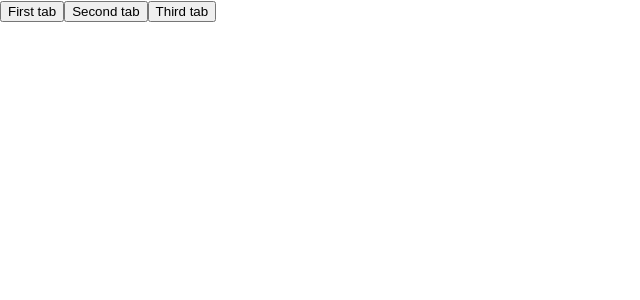
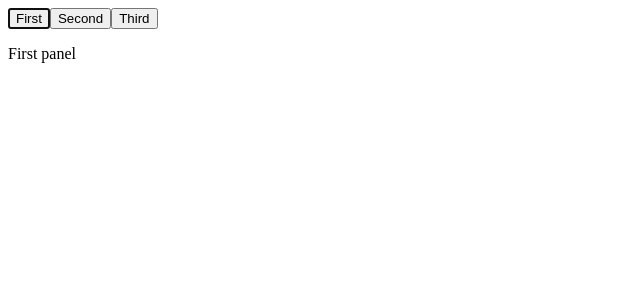
Before and after one commit to robdodson/react-tabs, a React (Create React App) app: page / in a window 1280 px wide. Shown: the top 300 px of the page, without its empty margins (0-640 px from the left). Built offline with nearby package versions, Linux system fonts and the light colour scheme.

Commit message:
auto tabs with a bit of prop drilling

```diff
--- a/src/App.css
+++ /dev/null
@@ -1,38 +0,0 @@
-.App {
-  text-align: center;
-}
-
-.App-logo {
-  height: 40vmin;
-  pointer-events: none;
-}
-
-@media (prefers-reduced-motion: no-preference) {
-  .App-logo {
-    animation: App-logo-spin infinite 20s linear;
-  }
-}
-
-.App-header {
-  background-color: #282c34;
-  min-height: 100vh;
-  display: flex;
-  flex-direction: column;
-  align-items: center;
-  justify-content: center;
-  font-size: calc(10px + 2vmin);
-  color: white;
-}
-
-.App-link {
-  color: #61dafb;
-}
-
-@keyframes App-logo-spin {
-  from {
-    transform: rotate(0deg);
-  }
-  to {
-    transform: rotate(360deg);
-  }
-}
--- a/src/App.js
+++ b/src/App.js
@@ -1,25 +1,17 @@
 import Tabs from './Tabs';
 import TabList from './TabList';
 import Tab from './Tab';
-// import TabPanels from './TabPanels';
-// import TabPanel from './TabPanel';
+import TabPanels from './TabPanels';
+import TabPanel from './TabPanel';
 
 function App() {
   return (
     <div className="App">
       <Tabs>
         <TabList>
-          <Tab label="First tab" />
-          <Tab label="Second tab" />
-          <Tab label="Third tab" />
-        </TabList>
-      </Tabs>
-
-      {/* <Tabs>
-        <TabList>
-          <Tab>First tab</Tab>
-          <Tab>Second tab</Tab>
-          <Tab>Third tab</Tab>
+          <Tab label="First" />
+          <Tab label="Second" />
+          <Tab label="Third" />
         </TabList>
         <TabPanels>
           <TabPanel>
@@ -32,7 +24,7 @@ function App() {
             <p>Third panel</p>
           </TabPanel>
         </TabPanels>
-      </Tabs> */}
+      </Tabs>
     </div>
   );
 }
--- a/src/Tab.js
+++ b/src/Tab.js
@@ -1,16 +1,24 @@
-import { Component } from 'react';
+import { useEffect, useRef } from 'react';
 
-export default class Tab extends Component {
-  render() {
-    const { label, tabsRef } = this.props;
+function Tab({ label, selected }) {
+  const buttonRef = useRef(null);
+
+  useEffect(() => {
+    if (selected) {
+      buttonRef.current.focus();
+    }
+  }, [selected]);
+
   return (
     <button
       className="Tab"
       role="tab"
-        ref={(el) => el && tabsRef.current.push(el)}
+      data-selected={selected ? '' : null}
+      ref={buttonRef}
     >
       {label}
     </button>
   );
 }
-}
+
+export default Tab;
--- a/src/TabList.js
+++ b/src/TabList.js
@@ -1,23 +1,13 @@
-import React, { Component } from 'react';
+import React from 'react';
 
-const TabName = 'Tab';
-
-export default class TabList extends Component {
-  render() {
-    const { children: childrenProp, tabsRef } = this.props;
-
+function TabList(props) {
+  const { children: childrenProp, selectedIndex } = props;
   const children = React.Children.map(childrenProp, (child, i) => {
     if (!React.isValidElement(child)) {
       return;
     }
 
-      if (child.type.name !== TabName) {
-        return;
-      }
-
-      return React.cloneElement(child, {
-        tabsRef,
-      });
+    return React.cloneElement(child, { selected: i === selectedIndex });
   });
 
   return (
@@ -26,4 +16,5 @@ export default class TabList extends Component {
     </div>
   );
 }
-}
+
+export default TabList;
--- /dev/null
+++ b/src/TabPanel.css
@@ -0,0 +1,7 @@
+.TabPanel {
+  display: none;
+}
+
+.TabPanel[data-selected] {
+  display: block;
+}
--- a/src/TabPanel.js
+++ b/src/TabPanel.js
@@ -0,0 +1,15 @@
+import './TabPanel.css';
+
+function TabPanel({ children, selected }) {
+  return (
+    <div
+      className="TabPanel"
+      role="tabpanel"
+      data-selected={selected ? '' : null}
+    >
+      {children}
+    </div>
+  );
+}
+
+export default TabPanel;
--- a/src/TabPanels.js
+++ b/src/TabPanels.js
@@ -0,0 +1,20 @@
+import React from 'react';
+
+function TabPanels(props) {
+  const { children: childrenProp, selectedIndex } = props;
+  const children = React.Children.map(childrenProp, (child, i) => {
+    if (!React.isValidElement(child)) {
+      return;
+    }
+
+    return React.cloneElement(child, { selected: i === selectedIndex });
+  });
+
+  return (
+    <div className="TabPanels" role="presentation">
+      {children}
+    </div>
+  );
+}
+
+export default TabPanels;
--- a/src/Tabs.js
+++ b/src/Tabs.js
@@ -1,76 +1,71 @@
 import React, { Component } from 'react';
-
-const TabListName = 'TabList';
-const TabPanelsName = 'TabPanels';
 
 export default class Tabs extends Component {
   constructor(props) {
     super(props);
-    this.state = { activeIdx: 0 };
-    this.tabsRef = React.createRef();
-    this.panelsRef = React.createRef();
+    this.state = { selectedIndex: 0 };
+    this.ref = React.createRef();
   }
 
-  handleKeyDown = (e) => {
-    switch (e.key) {
-      case 'ArrowLeft':
-        this.previousTab(e);
-        break;
-      case 'ArrowRight':
-        this.nextTab(e);
-        break;
-      default:
-        break;
-    }
+  getTabs = () => {
+    return Array.from(this.ref.current.querySelectorAll('[role = "tab"]'));
   };
 
-  nextTab = (e) => {
-    console.log(this.tabsRef);
+  // Riffing on the focus managemenet code from Material UI
+  // https://github.com/mui-org/material-ui/blob/c224f32bb8f144e590c096d103c9d59c2509ed93/packages/material-ui/src/Tabs/Tabs.js#L415-L454
+  handleKeyDown = (e) => {
     const { target } = e;
-    // Keyboard navigation assumes that [role="tab"] are siblings
-    // though we might warn in the future about nested, interactive elements
-    // as a a11y violation
+    const { selectedIndex } = this.state;
+
     const role = target.getAttribute('role');
     if (role !== 'tab') {
       return;
     }
 
-    console.log('next tab');
-    // let idx = this.state.activeIdx;
-    // idx = (idx + 1) % this.props.children.length;
-    // this.setState({ activeIdx: idx });
+    e.preventDefault();
+
+    const tabs = this.getTabs();
+    const tabsLength = tabs.length;
+    let newSelectedIndex = this.state.selectedIndex;
+    switch (e.key) {
+      case 'ArrowLeft':
+        newSelectedIndex = Math.max(newSelectedIndex - 1, 0);
+        break;
+      case 'ArrowRight':
+        newSelectedIndex = Math.min(newSelectedIndex + 1, tabsLength - 1);
+        break;
+      default:
+        break;
+    }
+
+    if (newSelectedIndex !== selectedIndex) {
+      this.setState({ selectedIndex: newSelectedIndex });
+    }
   };
 
-  previousTab = (e) => {
-    console.log('previous tab');
-    // let idx = this.state.activeIdx;
-    // idx = (idx - 1 + this.props.children.length) % this.props.children.length;
-    // this.setState({ activeIdx: idx });
+  handleClick = (e) => {
+    console.log('clicked', e.target);
   };
 
   render() {
     const { children: childrenProp } = this.props;
+    const { selectedIndex } = this.state;
 
-    this.tabsRef.current = [];
-    this.panelsRef.current = [];
     const children = React.Children.map(childrenProp, (child) => {
       if (!React.isValidElement(child)) {
         return;
       }
 
-      if (child.type.name === TabListName) {
-        return React.cloneElement(child, {
-          tabsRef: this.tabsRef,
-        });
-      } else if (child.type.name === TabPanelsName) {
-        return React.cloneElement(child, {
-          panelsRef: this.panelsRef,
-        });
-      }
+      return React.cloneElement(child, { selectedIndex });
     });
 
     return (
-      <div className="Tabs" onKeyDown={this.handleKeyDown}>
+      <div
+        className="Tabs"
+        onKeyDown={this.handleKeyDown}
+        onClick={this.handleClick}
+        ref={this.ref}
+      >
         {children}
       </div>
     );
--- a/src/index.css
+++ /dev/null
@@ -1,13 +0,0 @@
-body {
-  margin: 0;
-  font-family: -apple-system, BlinkMacSystemFont, 'Segoe UI', 'Roboto', 'Oxygen',
-    'Ubuntu', 'Cantarell', 'Fira Sans', 'Droid Sans', 'Helvetica Neue',
-    sans-serif;
-  -webkit-font-smoothing: antialiased;
-  -moz-osx-font-smoothing: grayscale;
-}
-
-code {
-  font-family: source-code-pro, Menlo, Monaco, Consolas, 'Courier New',
-    monospace;
-}
--- a/src/index.js
+++ b/src/index.js
@@ -1,6 +1,5 @@
 import React from 'react';
 import ReactDOM from 'react-dom';
-import './index.css';
 import App from './App';
 import reportWebVitals from './reportWebVitals';
 
```
Lines whose indentation alone changed are shown as unchanged.
